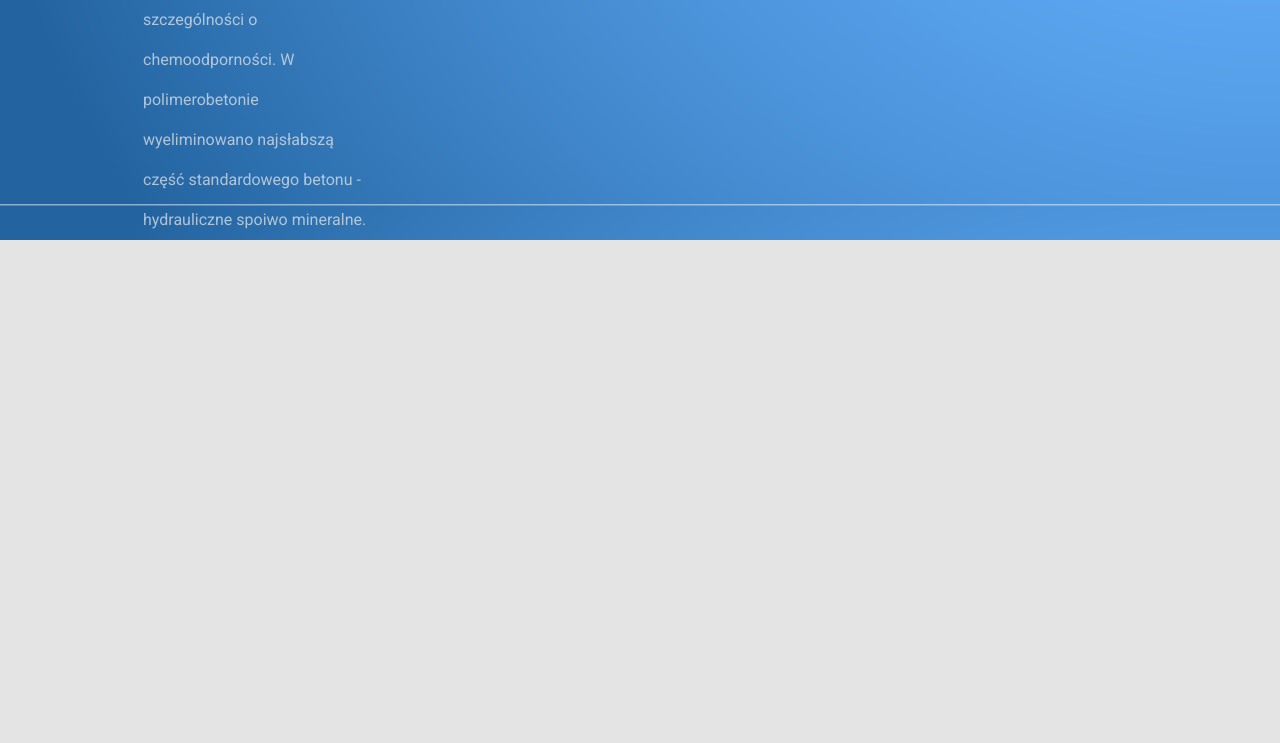
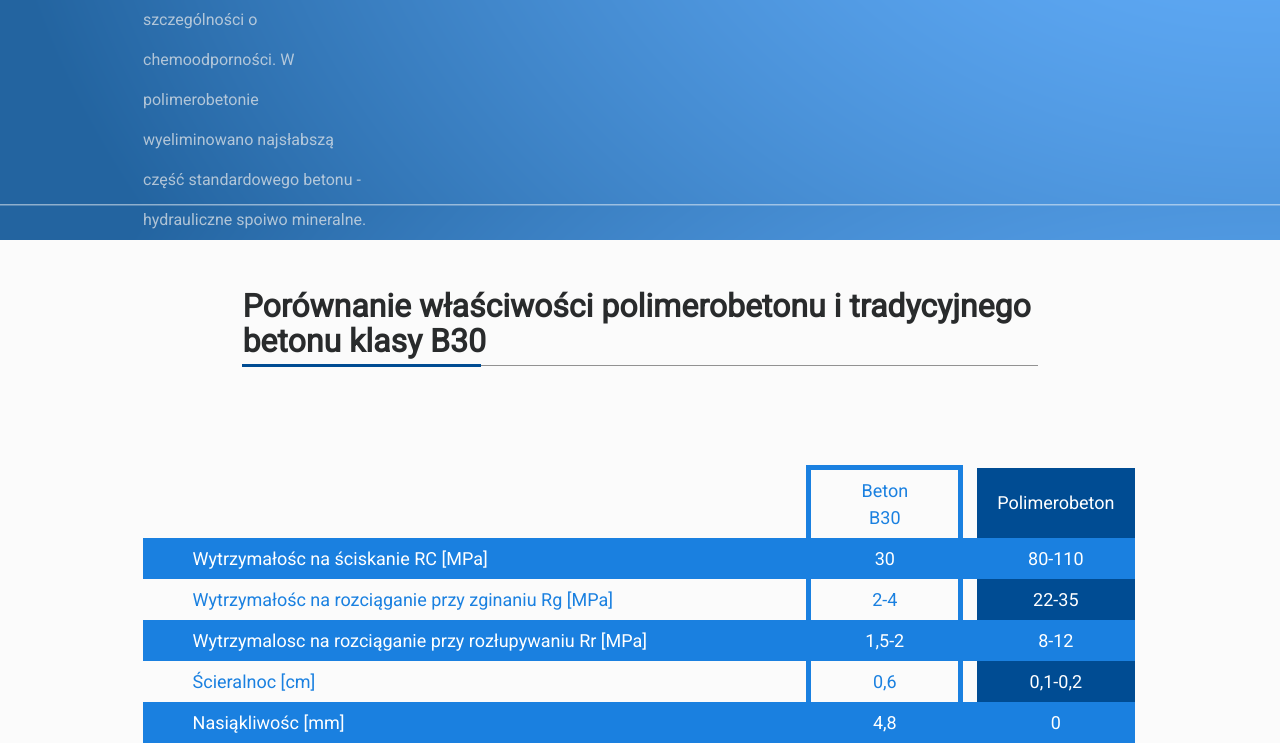
Before and after one commit to dam-orzel/Laminatech, a PHP site: page /wlasciwosci.html in a window 1280 px wide. Shown: the part 2263-3006 px from the top of the page. Before the commit the page ends 2503 px from the top, so only its background shows below. Run offline with PHP 8.4, Linux system fonts and the light colour scheme; style sheets or scripts are compiled from the project's sources; some libraries are stand-ins or nearby versions.

Commit message:
added table section with 50% RWD

```diff
--- a/scss/pages/dane_techniczne/wlasciwosci.scss
+++ b/scss/pages/dane_techniczne/wlasciwosci.scss
@@ -275,6 +275,12 @@ $dev-xl: min-width 1200px;
     }
 }
 
+/////////////////////////////////////////////////////////////
+///////
+///////                 Polimerobeton                 ///////
+///////
+/////////////////////////////////////////////////////////////
+
 .poli-graf {
     background-image: url("../../../images/graph-bg.png");
 }
@@ -290,7 +296,6 @@ $dev-xl: min-width 1200px;
         line-height: 40px;
     }
     .poli-graf {
-        background-image: url("../../../images/graph-bg.png");
         padding: 0 10% 0 10%;
     }
     .row-content {
@@ -303,7 +308,6 @@ $dev-xl: min-width 1200px;
         line-height: 20px;
     }
     .poli-graf {
-        background-image: url("../../../images/graph-bg.png");
         padding: 0 5% 0 5%;
     }
     .row-content {
@@ -317,7 +321,6 @@ $dev-xl: min-width 1200px;
         line-height: 30px;
     }
     .poli-graf {
-        background-image: url("../../../images/graph-bg.png");
         padding: 0 7% 0 7%;
     }
     .row-content {
@@ -331,7 +334,6 @@ $dev-xl: min-width 1200px;
         line-height: 25px;
     }
     .poli-graf {
-        background-image: url("../../../images/graph-bg.png");
         padding: 0 7% 0 7%;
     }
     .row-content {
@@ -343,3 +345,94 @@ $dev-xl: min-width 1200px;
 .poli-graf-content {
     color: rgba(235, 235, 235, 0.7);
 }
+
+/////////////////////////////////////////////////////////////
+///////
+///////                 Label                ///////
+///////
+/////////////////////////////////////////////////////////////
+
+.poli-label {
+    @include breakpoint($dev-xl){
+    padding: 0 10% 0 10%;
+    }
+}
+
+.poli-label-title {
+    display: inline-block;
+    margin-right: 10%;
+    margin-left: 10%;
+    padding-top: 5%;
+    padding-bottom: 5%;
+    font-weight: bold;
+    padding-bottom: 5px;
+    border-bottom : 1px solid $border-d;
+    position      : relative;
+    margin-bottom : 10%;
+
+
+    &::after {
+        content       : '';
+        position      : absolute;
+        z-index       : 1;
+        top           : 0;
+        right         : 70%;
+        bottom        : -2%;
+        left          : 0;
+        padding-bottom: 10px;
+        border-bottom : 3px solid $border-dh;
+    }
+}
+
+.poli-label-table tr td{
+    padding: 7px;
+    font-size: 18px;
+
+}
+
+.poli-label-table tr:nth-child(odd) {
+    color: $border-dhl;
+}
+
+.poli-label-table tr:nth-child(even) {
+    background-color: $border-dhl;
+    width: 300px;
+    color: white;
+}
+
+.poli-label-table tr td:nth-child(4){
+
+}
+
+.poli-label-table tr td:first-child {
+    padding-left: 5%;
+    width: 100%;
+
+}
+
+.poli-label-table tr td:nth-child(2) {
+    width: 100%;
+    padding-right: 50px;
+    padding-left: 50px;
+    text-align: center;
+}
+.poli-label-table tr td:nth-child(4) {
+    padding-right: 20px;
+    padding-left: 20px;
+    text-align: center;
+}
+
+.poli-label-1 td:nth-child(2){
+    border: 5px solid $border-dhl;
+    border-bottom: none;
+}
+
+.poli-label-3 td:nth-child(2), .poli-label-5 td:nth-child(2){
+    border: 5px solid $border-dhl;
+    border-bottom: none;
+    border-top: none;
+}
+.poli-label-1 td:nth-child(4), .poli-label-3 td:nth-child(4), .poli-label-5 td:nth-child(4) {
+    background-color: $border-dh;
+    color: white;
+}
--- a/wlasciwosci.html
+++ b/wlasciwosci.html
@@ -177,7 +177,51 @@
             </div>
         </div>
     </div>
-
+</section>
+<section class="poli-label">
+    <div class="container-fluid">
+        <h2 class="poli-label-title">
+            Porównanie właściwości polimerobetonu i tradycyjnego betonu klasy B30
+        </h2>
+        <table class="poli-label-table">
+            <tr class="poli-label-1">
+                <td></td>
+                <td>Beton B30</td>
+                <td></td>
+                <td>Polimerobeton</td>
+            </tr>
+            <tr class="poli-label-2">
+                <td>Wytrzymałośc na ściskanie RC [MPa]</td>
+                <td>30</td>
+                <td></td>
+                <td>80-110</td>
+            </tr>
+            <tr class="poli-label-3">
+                <td>Wytrzymałośc na rozciąganie przy zginaniu Rg [MPa]</td>
+                <td>2-4</td>
+                <td></td>
+                <td>22-35</td>
+            </tr>
+            <tr class="poli-label-4">
+                <td>Wytrzymalosc na rozciąganie przy rozłupywaniu Rr [MPa]</td>
+                <td>1,5-2</td>
+                <td></td>
+                <td>8-12</td>
+            </tr>
+            <tr class="poli-label-5">
+                <td>Ścieralnoc [cm]</td>
+                <td>0,6</td>
+                <td></td>
+                <td>0,1-0,2</td>
+            </tr>
+            <tr class="poli-label-6">
+                <td>Nasiąkliwośc [mm]</td>
+                <td>4,8</td>
+                <td></td>
+                <td>0</td>
+            </tr>
+        </table>
+    </div>
 </section>
     <script src="https://code.jquery.com/jquery-3.1.1.slim.min.js" integrity="sha384-A7FZj7v+d/sdmMqp/nOQwliLvUsJfDHW+k9Omg/a/EheAdgtzNs3hpfag6Ed950n" crossorigin="anonymous"></script>
     <script src="https://cdnjs.cloudflare.com/ajax/libs/tether/1.4.0/js/tether.min.js" integrity="sha384-DztdAPBWPRXSA/3eYEEUWrWCy7G5KFbe8fFjk5JAIxUYHKkDx6Qin1DkWx51bBrb" crossorigin="anonymous"></script>
```
Also changed, not shown: css/pages/dane_techniczne/wlasciwosci.css.
